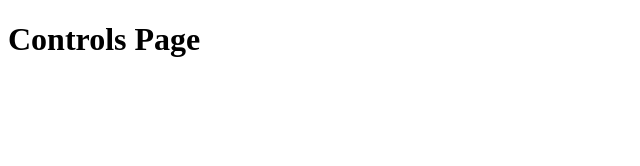
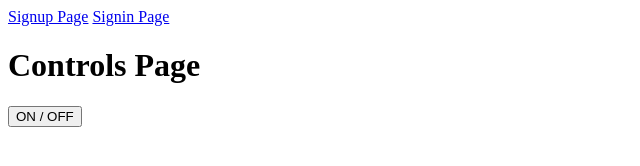
Before and after one commit to SHIOT-Devices/SHIOT, a website: page public/controls.html in a window 1280 px wide. Shown: the whole page, without its empty margins (0-640 px from the left). Drawn offline with Linux system fonts and the light colour scheme.

Commit message:
tweaked hrefs in html files

```diff
--- a/public/controls.html
+++ b/public/controls.html
@@ -7,6 +7,9 @@
   <title>SHIoT Controls</title>
 </head>
 <body>
+  <a href="./index.html">Signup Page</a>
+  <a href="./signin.html">Signin Page</a>
   <h1>Controls Page</h1>
+  <button type="submit">ON / OFF</button>
 </body>
 </html>
```
Also changed, not shown: public/index.html (+1 -1 lines), public/signin.html (+1 -1 lines), router/router.js (+14 -15 lines), public/scripts/controls.js (added).
